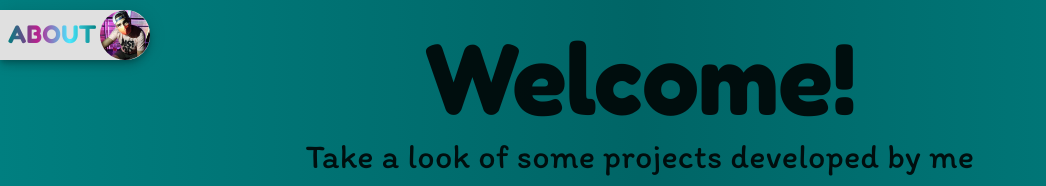
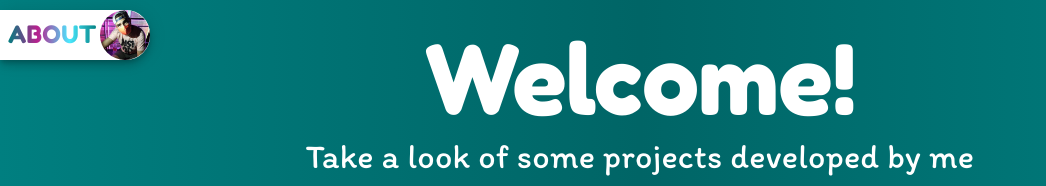
Before and after one commit to EnefSaenz/Portfolio, a Next.js app: page / in a window 1280 px wide. Shown: the top 186 px of the page, without its empty margins (0-1046 px from the left). Built offline with nearby package versions, Linux system fonts and the light colour scheme; no server answers.

Commit message:
Cambios actualizados al 02/12/2021

```diff
--- a/components/Layout.js
+++ b/components/Layout.js
@@ -8,7 +8,11 @@ const Layout = (props) => {
         <meta name="viewport" content="initial-scale=1, width=device-width" />
         <title>Portafolio de proyectos</title>
         <link rel="preconnect" href="https://fonts.googleapis.com" />
-        <link rel="preconnect" href="https://fonts.gstatic.com" crossOrigin />
+        <link
+          rel="preconnect"
+          href="https://fonts.gstatic.com"
+          crossOrigin="true"
+        />
         <link
           href="https://fonts.googleapis.com/css2?family=Concert+One&family=Fredoka+One&family=Itim&family=Patrick+Hand&family=Roboto:wght@300;400;500;700&display=swap"
           rel="stylesheet"
--- a/pages/index.js
+++ b/pages/index.js
@@ -1,6 +1,7 @@
 import React, { useState } from "react";
 
 import {
+  Box,
   Container,
   Fab,
   Avatar,
@@ -73,6 +74,10 @@ export default function Home() {
             justifyContent: "normal",
             pl: 1,
             borderRadius: "0px 24px 24px 0px",
+            bgcolor: "white",
+            "&:hover": {
+              bgcolor: "#e0e0e0",
+            },
           }}
           onClick={handleDrawerOpen}
         >
@@ -142,14 +147,16 @@ export default function Home() {
           <TimeLine />
         </Drawer>
         <Main open={open}>
-          <Typography
-            variant="h1"
-            align="center"
+          <Box
             pt={3}
-            sx={{ fontFamily: "Fredoka One" }}
+            sx={{
+              typography: { xs: "h2", sm: "h1" },
+              fontFamily: "Fredoka One, cursive !important",
+              textAlign: "center",
+            }}
           >
             Welcome!
-          </Typography>
+          </Box>
           <Typography
             variant="h4"
             align="center"
--- a/styles/globals.css
+++ b/styles/globals.css
@@ -1,16 +1,16 @@
 html {
-  height: 100%;
+  height: 100% !important;
 }
 
 body {
-  min-height: 100%;
-  font-family: "Patrick Hand", cursive;
-  background: rgb(0, 127, 128);
+  min-height: 100% !important;
+  font-family: "Patrick Hand", cursive !important;
+  background: rgb(0, 127, 128) !important;
   background: linear-gradient(
     90deg,
     rgba(0, 127, 128, 1) 0%,
     rgba(0, 101, 102, 1) 50%,
     rgba(0, 127, 128, 1) 100%
-  );
-  color: white;
+  ) !important;
+  color: white !important;
 }
```
